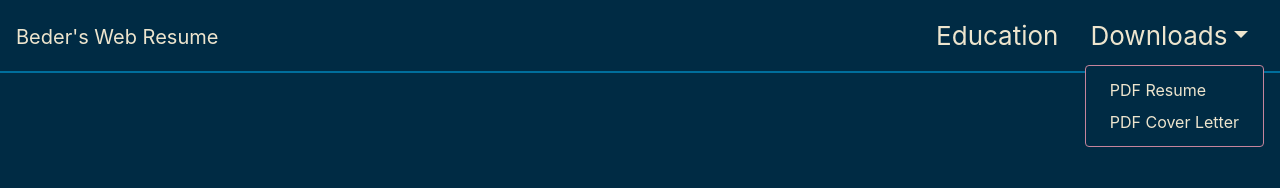
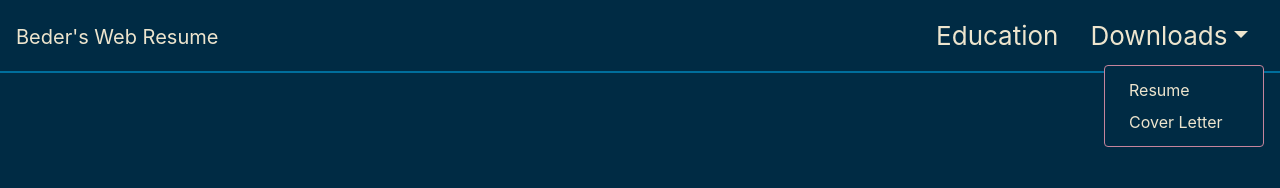
Before and after one commit to BederBourahmah/webresume, a React (Create React App) app: page / in a window 1280 px wide. Both pictures are taken after a click on the link "Downloads". Shown: the top 188 px of the page. Built offline with nearby package versions, Linux system fonts and the light colour scheme.

Commit message:
removed pdf

```diff
--- a/src/Components/BigScreen/BigScreen.tsx
+++ b/src/Components/BigScreen/BigScreen.tsx
@@ -20,10 +20,10 @@ export default class BigScreen extends React.Component {
             </DropdownToggle>
             <DropdownMenu right className="App-dropdownMenu">
               <DropdownItem href={Resume} target='_blank' className="App-navLinks">
-                PDF Resume
+                Resume
               </DropdownItem >
               <DropdownItem href={CoverLetter} target='_blank' className="App-navLinks">
-                PDF Cover Letter
+                Cover Letter
               </DropdownItem>
             </DropdownMenu>
           </UncontrolledDropdown>
```
